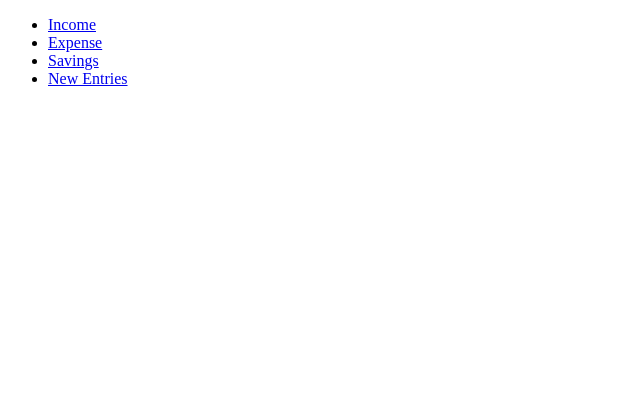
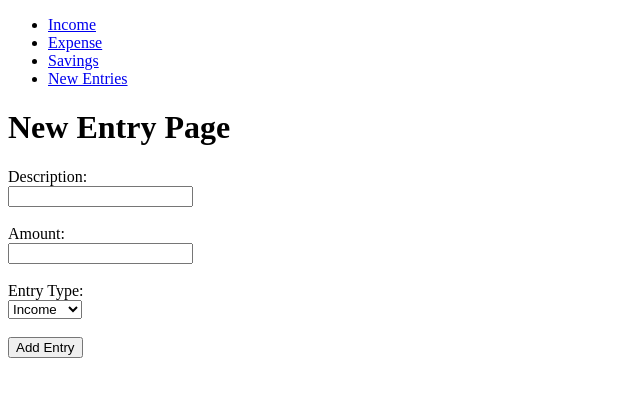
Before and after one commit to 7vTr0x7/Redux, a React (Vite) app in the folder RX2.4_CW1/: page / in a window 1280 px wide. Shown: the top 396 px of the page, without its empty margins (0-640 px from the left). Built offline with nearby package versions, Linux system fonts and the light colour scheme.

Commit message:
RX2.4_CW1 - IncomeExpenseForm

```diff
--- a/RX2.4_CW1/src/pages/IncomeExpenseForm.jsx
+++ b/RX2.4_CW1/src/pages/IncomeExpenseForm.jsx
@@ -1,7 +1,49 @@
-import React from "react";
+import React, { useState } from "react";
 
 const IncomeExpenseForm = () => {
-  return <div></div>;
+  const [amount, setAmount] = useState("");
+  const [description, setDescription] = useState("");
+  const [entryType, setEntryType] = useState("");
+  return (
+    <div>
+      <h1>New Entry Page</h1>
+      <form>
+        <label htmlFor="description">Description: </label>
+        <br />
+        <input
+          type="text"
+          id="description"
+          value={description}
+          onChange={(e) => setDescription(e.target.value)}
+        />
+        <br />
+        <br />
+
+        <label htmlFor="amount">Amount: </label>
+        <br />
+        <input
+          type="text"
+          id="amount"
+          value={amount}
+          onChange={(e) => setAmount(e.target.value)}
+        />
+        <br />
+        <br />
+        <label htmlFor="selectEntryType">Entry Type:</label>
+        <br />
+        <select
+          id="selectEntryType"
+          value={entryType}
+          onChange={(e) => setEntryType(e.target.value)}>
+          <option value="Income">Income</option>
+          <option value="Expense">Expense</option>
+        </select>
+        <br />
+        <br />
+        <button>Add Entry</button>
+      </form>
+    </div>
+  );
 };
 
 export default IncomeExpenseForm;
```
